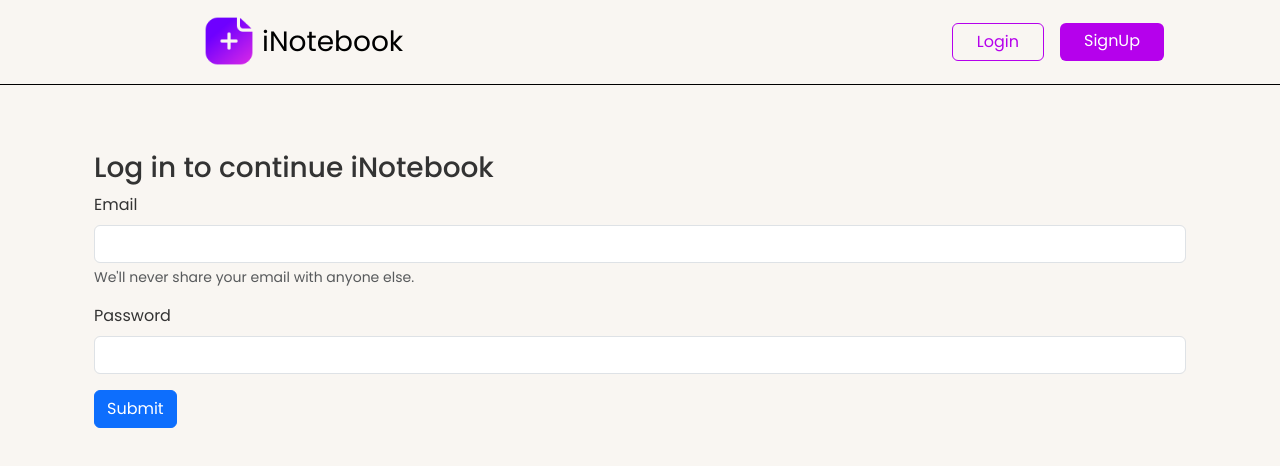
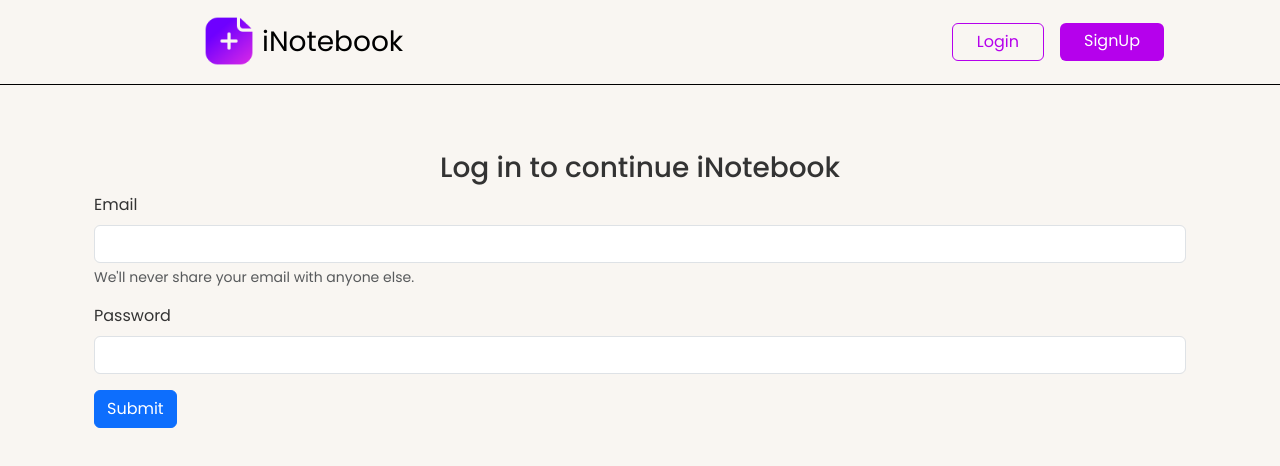
Before and after one commit to SumanR1602/iNotebook, a React (Create React App) app in the folder client/: page /login in a window 1280 px wide. Shown: the top 466 px of the page. Built offline with nearby package versions, Linux system fonts and the light colour scheme; a web font is replaced by a local one.

Commit message:
Update Login.js

```diff
--- a/client/src/components/Login.js
+++ b/client/src/components/Login.js
@@ -34,7 +34,7 @@ export default function Login(props) {
   }
   return (
     <div className='container mt-3'>
-      <h3>Log in to continue iNotebook</h3>
+      <h3 className='text-center mb-2'>Log in to continue iNotebook</h3>
       <form onSubmit={handleSubmit}>
         <div className="mb-3">
           <label htmlFor="email" className="form-label">Email</label>
@@ -46,7 +46,7 @@ export default function Login(props) {
           <input type="password" className="form-control" id="password" name='password' value={credentials.password} onChange={onChange} />
         </div>
 
-        <button type="submit" className="btn btn-primary" >Submit</button>
+        <button type="submit" className="btn btn-primary mb-4" >Submit</button>
       </form>
     </div>
   )
```
